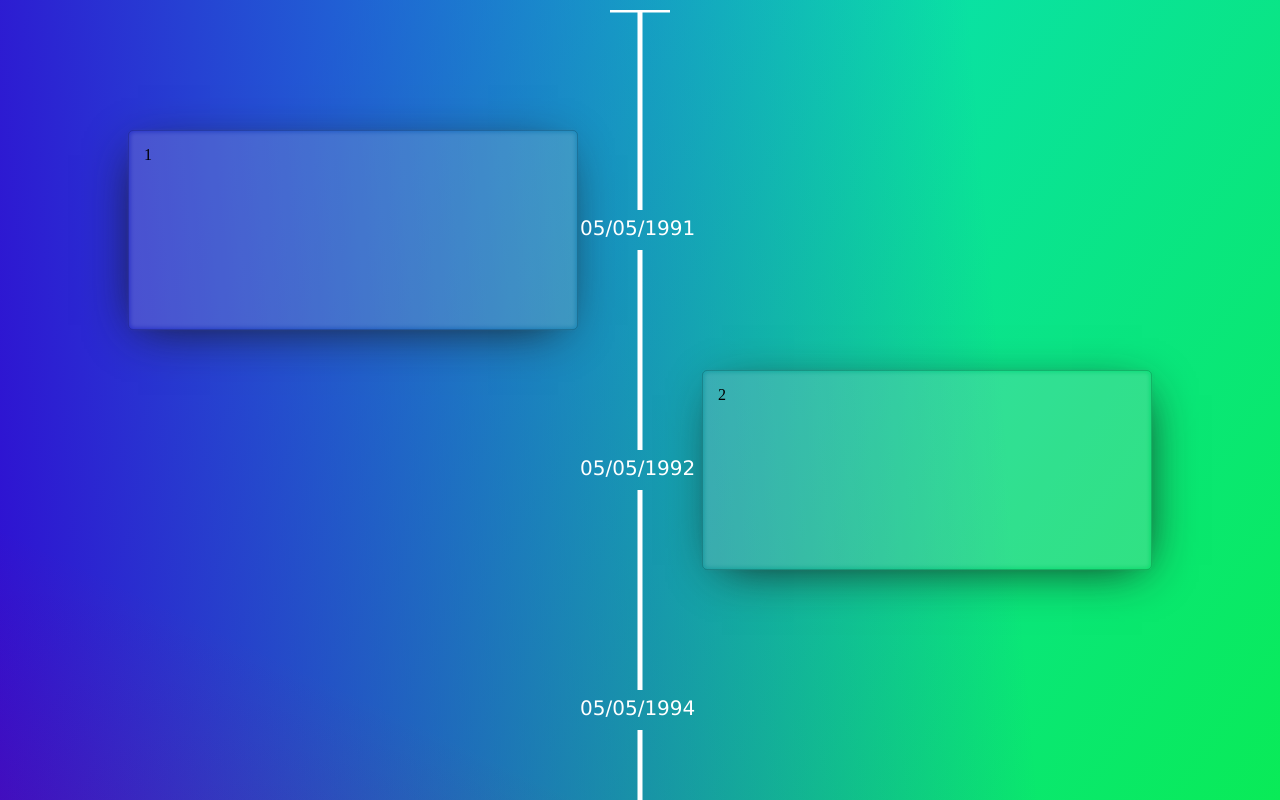
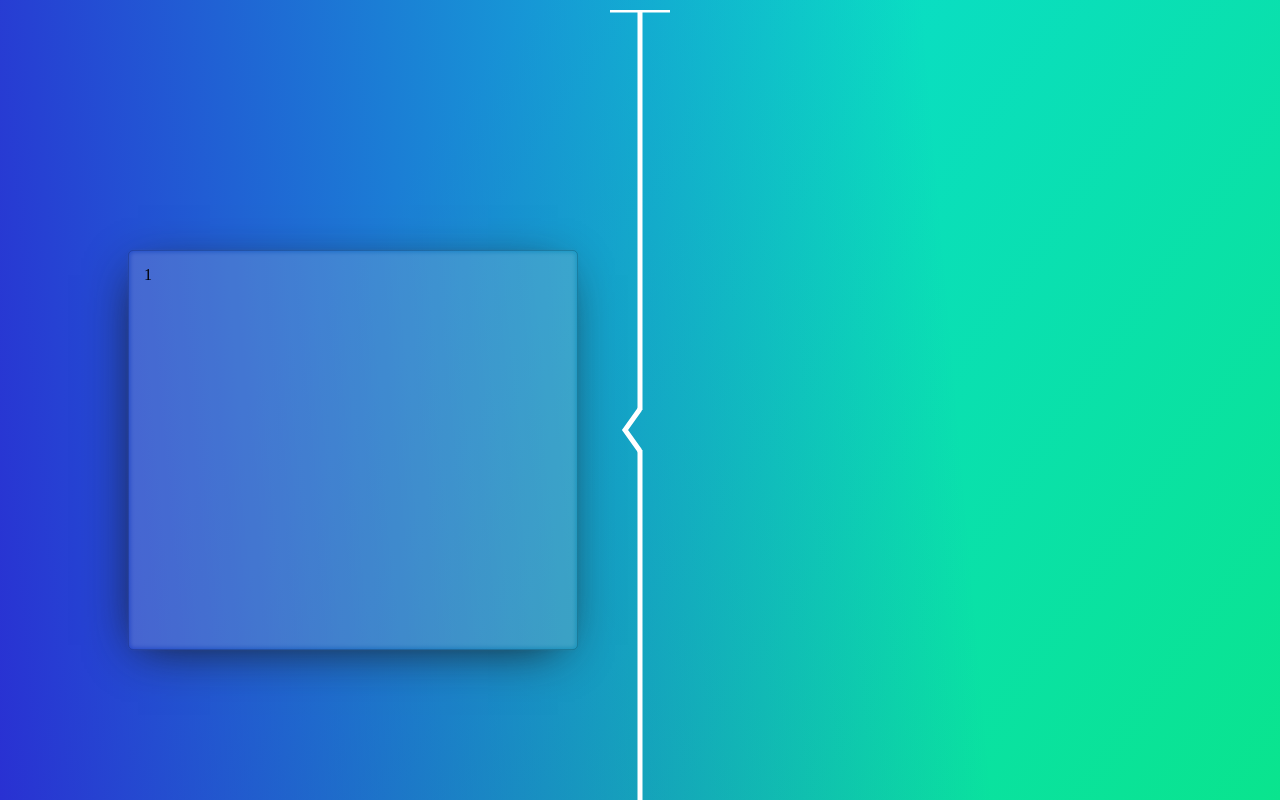
Before and after one commit to overly-engineered/mylife.js, a plain HTML site: page demo.html in a window 1280 px wide. Shown: the top 800 px of the page. Drawn offline with nearby package versions, Linux system fonts and the light colour scheme.

Commit message:
minor cosmetic change to arrow branch

```diff
--- a/demo.html
+++ b/demo.html
@@ -25,11 +25,11 @@
 <div style="padding:50px; background:#000; color:#fff; height:500px; width:100%;">mylife.js</div>
 <script>
 	createmylife({
-		lineheight : 200,
+		lineheight : 400,
 		branchrad : 20,
 		branchwidth : 5,
-		branchtype : "date",
-		branchfill : "#fff",
+		branchtype : "arrow",
+		branchfill : "none",
 		treecolor : "#fff",
 		treewidth : 5,
 		animation : true
--- a/mylife.js
+++ b/mylife.js
@@ -209,7 +209,7 @@ function arrowbranch(i, lineheight, branchrad, boxheight, treecolor, branchwidth
 		}else{
 			direc = 75;
 		}
-		branch.setAttribute("d", "M 60 "+(topt)+ " L "+direc+ " "+(topt+branchrad)+ " L 60 "+(topt+(branchrad*2)) + " Z");
+		branch.setAttribute("d", "M 60 "+(topt-1)+ " L "+direc+ " "+(topt+branchrad)+ " L 60 "+(topt+(branchrad*2)+1));
 		branch.setAttribute("stroke", treecolor);
 		branch.setAttribute("stroke-width", branchwidth);
 		branch.setAttribute("opacity", "1");
```
